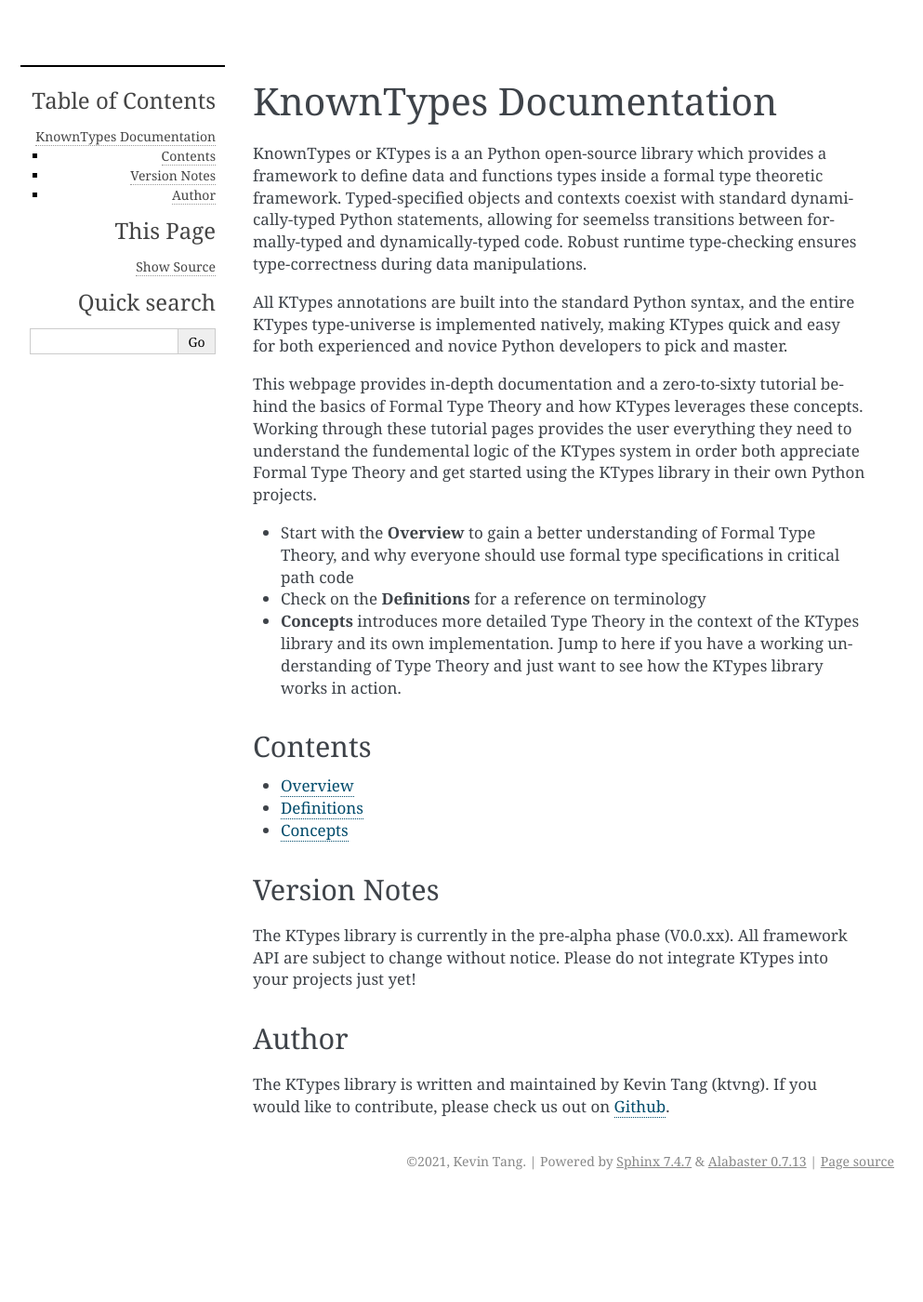
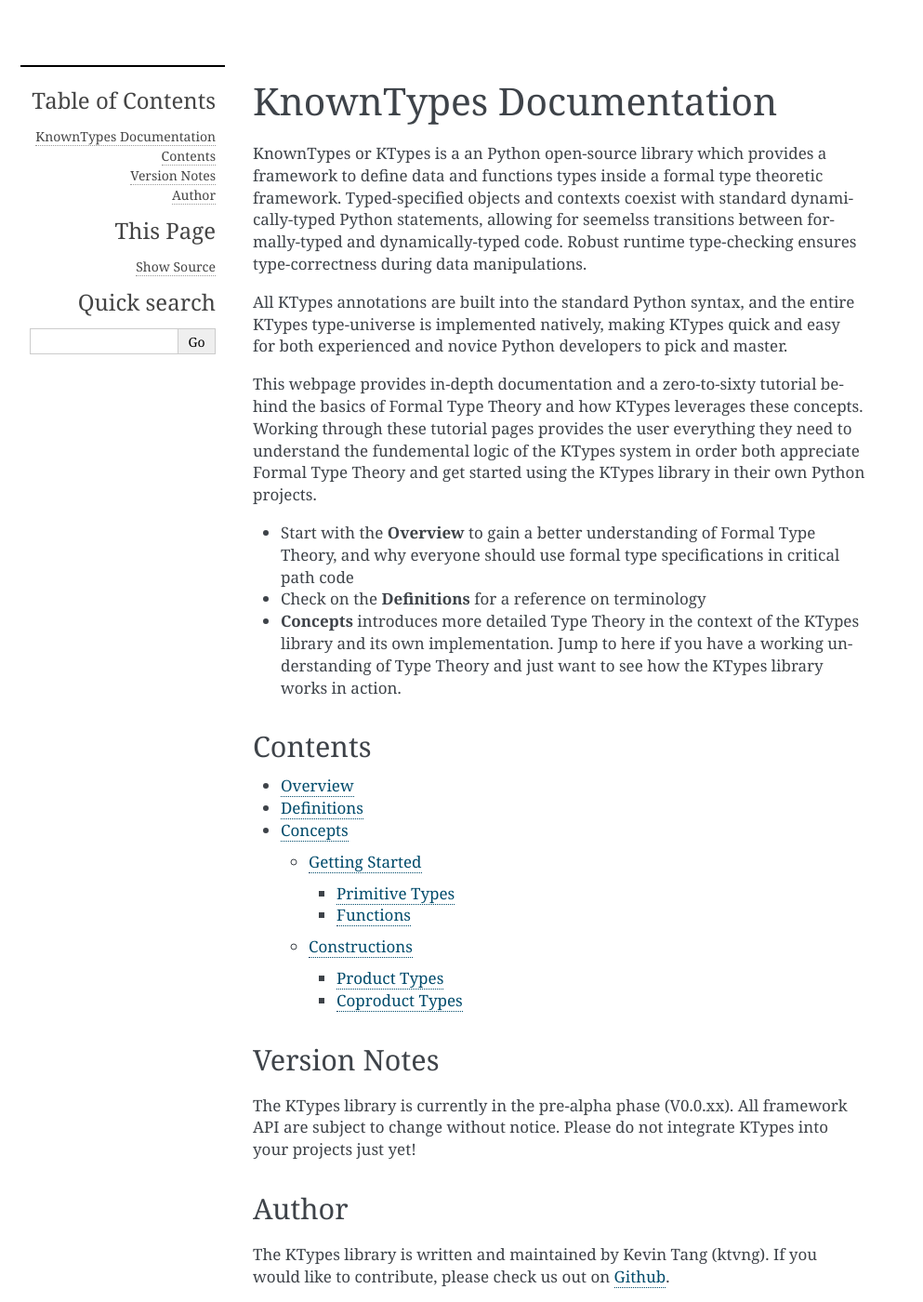
Before and after one commit to ktvng/ktypes, a Sphinx documentation site: the page built from docs/source/index.rst, in a window 1280 px wide and 1400 px high. Shown: the whole window at 93% size, without its empty margins (148-1141 px from the left). Built offline with Sphinx 7.4.7, drawn with Linux system fonts in a browser that asks for light colours.

Commit message:
change doc page styles

```diff
--- a/docs/source/_static/doc_style.css
+++ b/docs/source/_static/doc_style.css
@@ -34,3 +34,23 @@
     border-top-style: solid;
     border-top-width: 2px;
 }
+
+div.sphinxsidebar ul{
+    color: white;
+    list-style-type: none;
+}
+
+div.sphinxsidebar ul li.toctree-l1 > a {
+    font-size: 160%;
+    line-height: 160%;
+}
+
+div.sphinxsidebar ul li.toctree-l2 > a {
+    font-size: 110%;
+    line-height: 130%;
+}
+
+div.sphinxsidebar ul li.toctree-l3 > a {
+    font-size: 80%;
+    line-height: 110%;
+}
--- /dev/null
+++ b/docs/source/_templates/navigation.html
@@ -0,0 +1,9 @@
+{{ toctree(includehidden=theme_sidebar_includehidden, collapse=True) }}
+{% if theme_extra_nav_links %}
+<hr />
+<ul>
+    {% for text, uri in theme_extra_nav_links.items() %}
+    <li class="toctree-l1"><a href="{{ uri }}">{{ text }}</a></li>
+    {% endfor %}
+</ul>
+{% endif %}
--- a/docs/source/concepts.rst
+++ b/docs/source/concepts.rst
@@ -6,6 +6,12 @@
 
 Getting Started
 ===============
+
+Install the KTypes library with ``pip``
+
+.. code-block:: bash
+
+    $ python3 -m pip install ktypes
 
 To use the KTypes library, import the ``types`` submodule:
 
--- a/docs/source/definitions.rst
+++ b/docs/source/definitions.rst
@@ -1,2 +1,6 @@
 Definitions
 ===========
+
+Coming soon!
+
+No definitions yet :)
--- a/docs/source/index.rst
+++ b/docs/source/index.rst
@@ -31,7 +31,7 @@
 ********
 
 .. toctree::
-   :maxdepth: 1
+   :maxdepth: 3
 
    overview
    definitions
```
